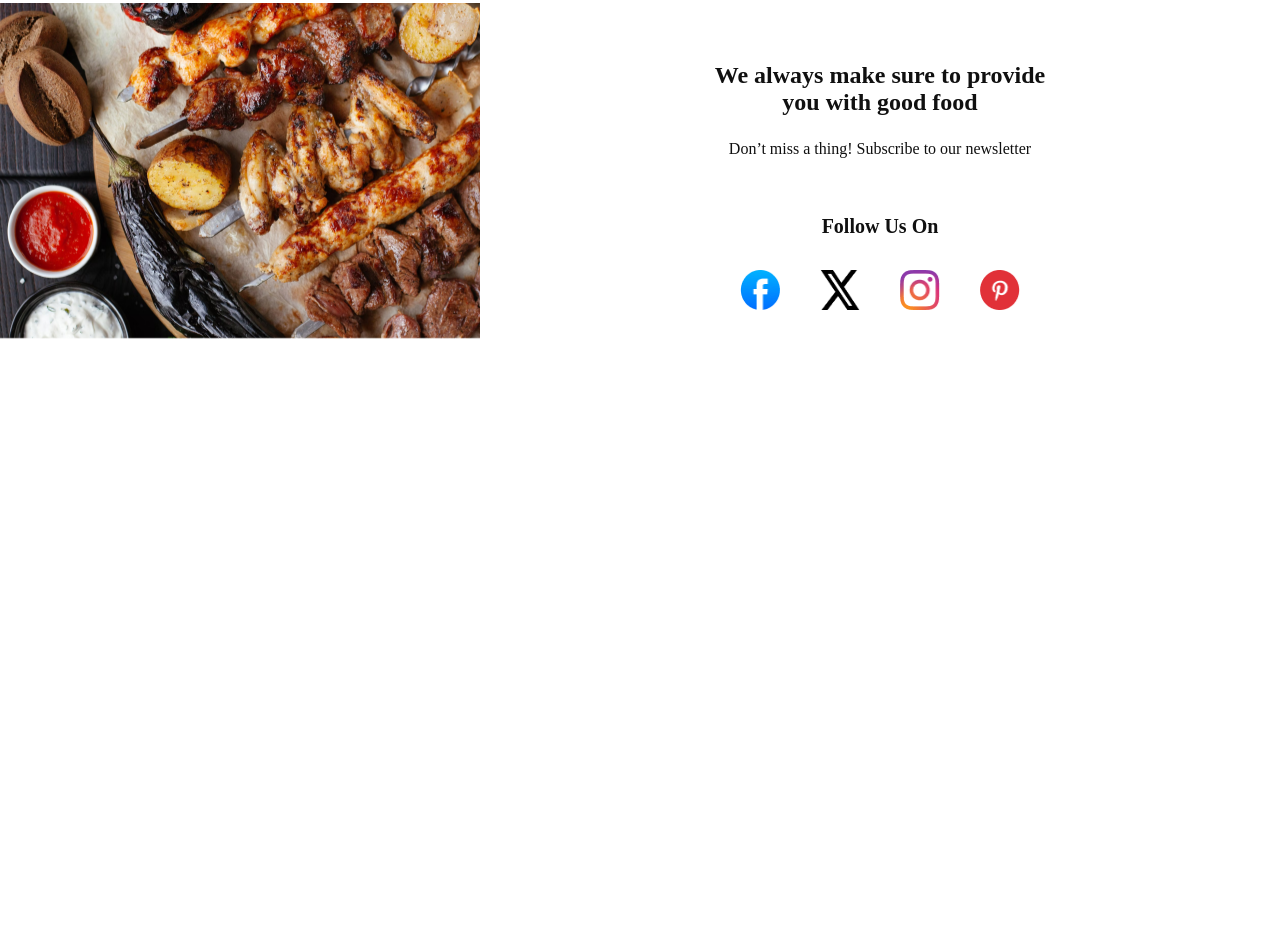
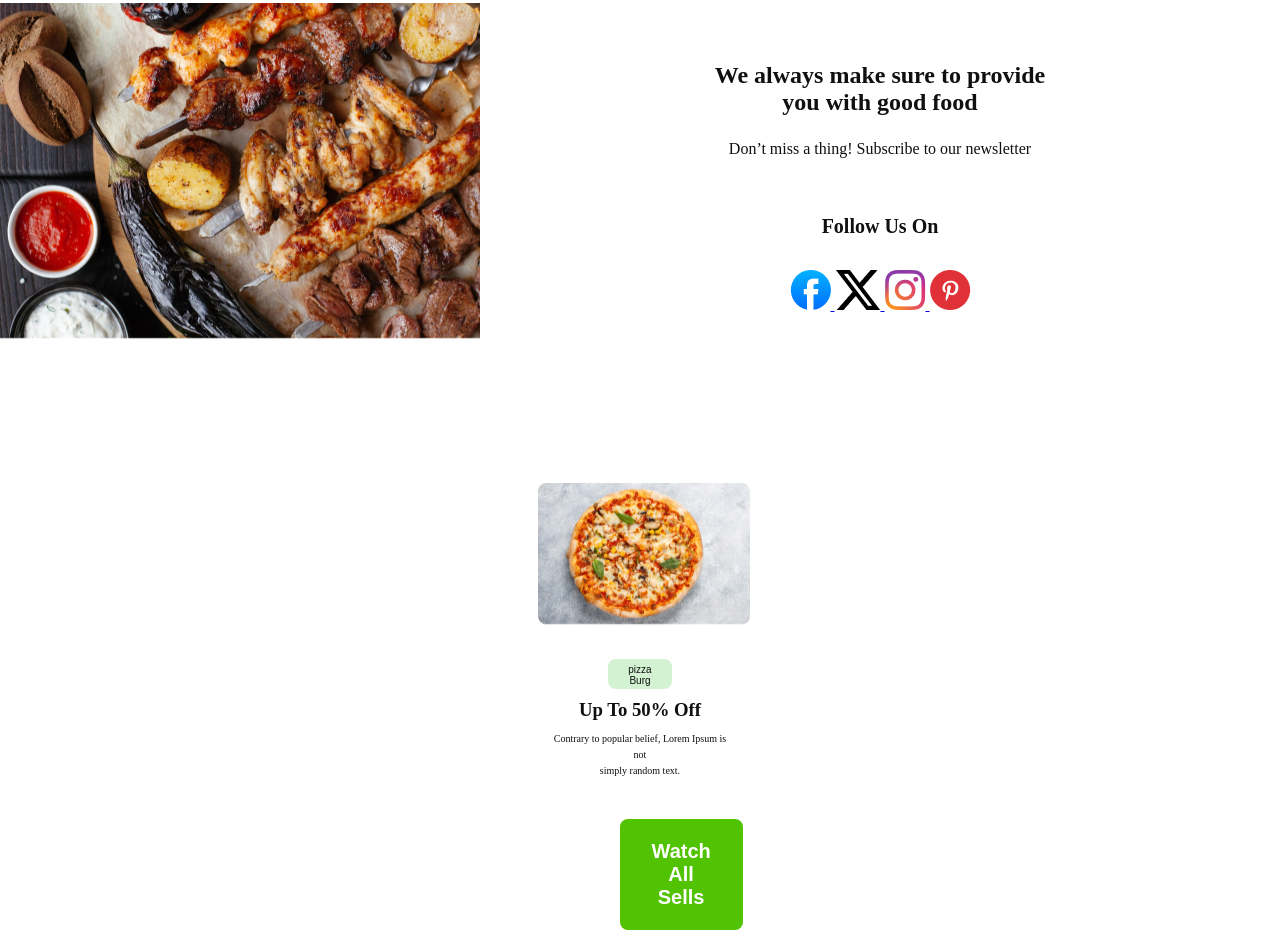
Before and after one commit to kolibaidya/goodfood, a plain HTML site: page index.html in a window 1280 px wide. Shown: the part 1465-2395 px from the top of the page. Before the commit the page ends 1808 px from the top, so only its background shows below. Drawn offline with Linux system fonts and the light colour scheme.

Commit message:
added a small card section

```diff
--- a/css/Style.css
+++ b/css/Style.css
@@ -195,3 +195,59 @@
 }
 
 /* about section end */
+
+/* small card section start */
+.card1{
+    width: 20%;
+    margin: 0 auto;
+    margin-top: 100px;
+}
+
+.container2{
+    padding-top: 40px;
+    width: 80%;
+    margin: 0 auto;
+    text-align: center;
+    color: #101010;
+}
+.img{
+    width: 424px;
+    border: none;
+    border-radius: 16px;
+}
+
+.s-p1{
+    padding: 5px 15px;
+    height: 30px;
+    width: 187;
+    margin-top: 20px;
+    border: none;
+    border-radius: 8px;
+    font-size: 10px;
+    color: #101010;
+    justify-content: center;
+    background-color: #d2f2d2;
+    align-items: center;
+    margin: 30px 70px 10px;
+}
+.h3{
+    margin-top: 40px;
+    font-size: 80px;
+    font-weight: bold;
+    line-height: 80px;
+    font-family: sans-serif;
+    margin: 15px 0 10px;
+    padding-bottom: 10px;
+}
+.text-only-opacity2{
+    color: #101010;
+    opacity: 0.7;
+}
+.s-p2{
+     font-size: 10px;
+     padding: 10px;
+     line-height: 16px;
+     color: #101010;
+     margin-bottom: 10px;
+}
+/* small card section end */
--- a/index.html
+++ b/index.html
@@ -72,7 +72,7 @@
             <p class="a-p1">Don’t miss a thing! Subscribe to our newsletter</p>
             <div class="text-only- opacity4"></div>
             <p class="a-p2">Follow Us On</p>
-            <div class="icon-links">
+            <div class="">
                 <a href="https://www.facebook.com/" target="_blank">
                     <img src="assets/Group 1.png" alt="facebook">
                 </a>
@@ -90,6 +90,18 @@
         </div>
      </div>
      <!-- about section end -->
+      <!-- small card section start -->
+       <div class="card1">
+            <div class="container2">
+                <img src="assets/pizza.png" alt="">
+                <button class="s-p1">pizza Burg</button>
+                <h3>Up To 50% Off</h3>
+                <div class="text-only-opacity2"></div>
+                <p class="s-p2">Contrary to popular belief, Lorem Ipsum is not <br> simply random text.</p>
+                <button class="btn">Watch All Sells</button>
+            </div>
+       </div>
+      <!-- small card section end -->
     </main>
    <footer></footer>
 </body>
```
